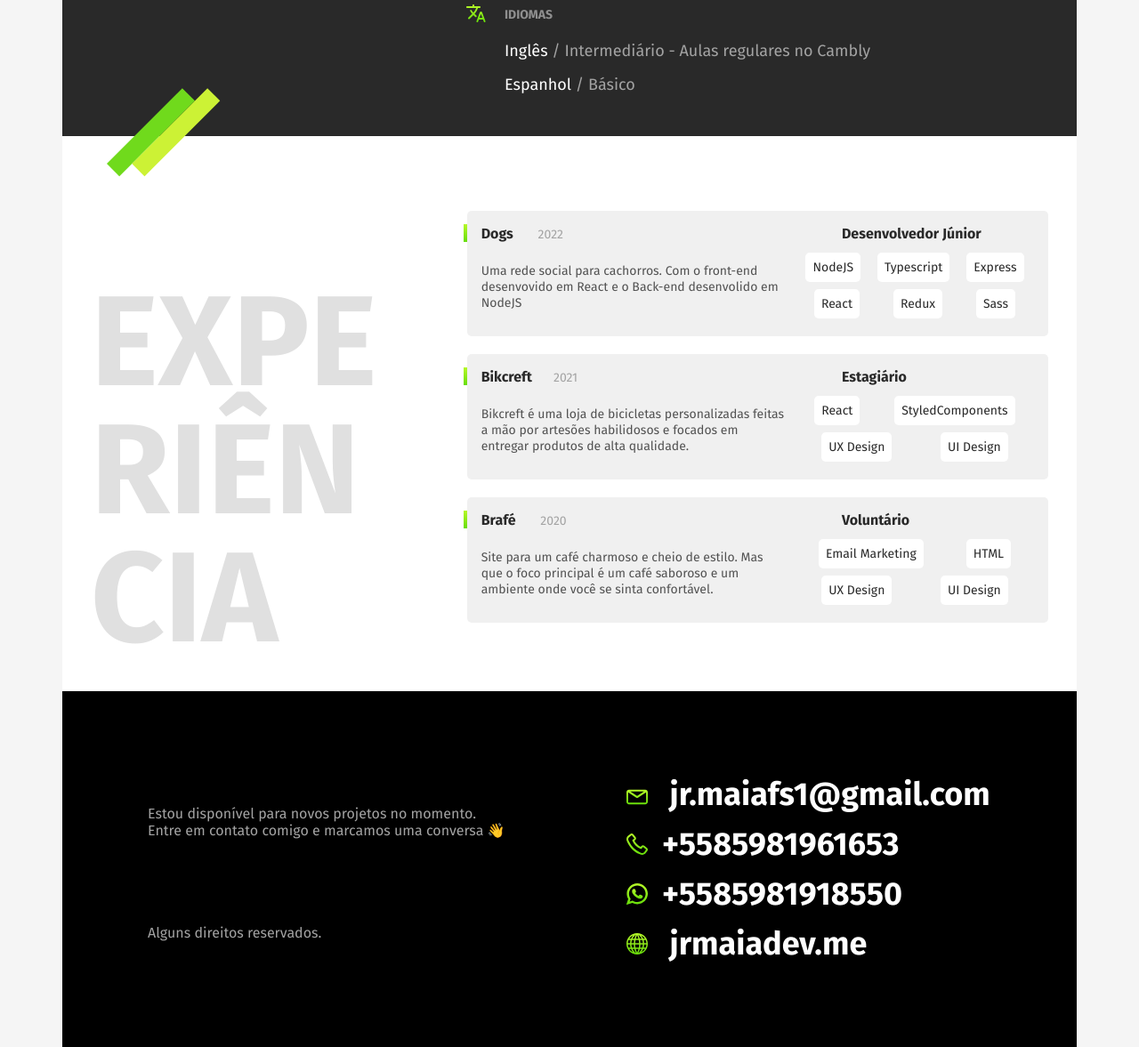
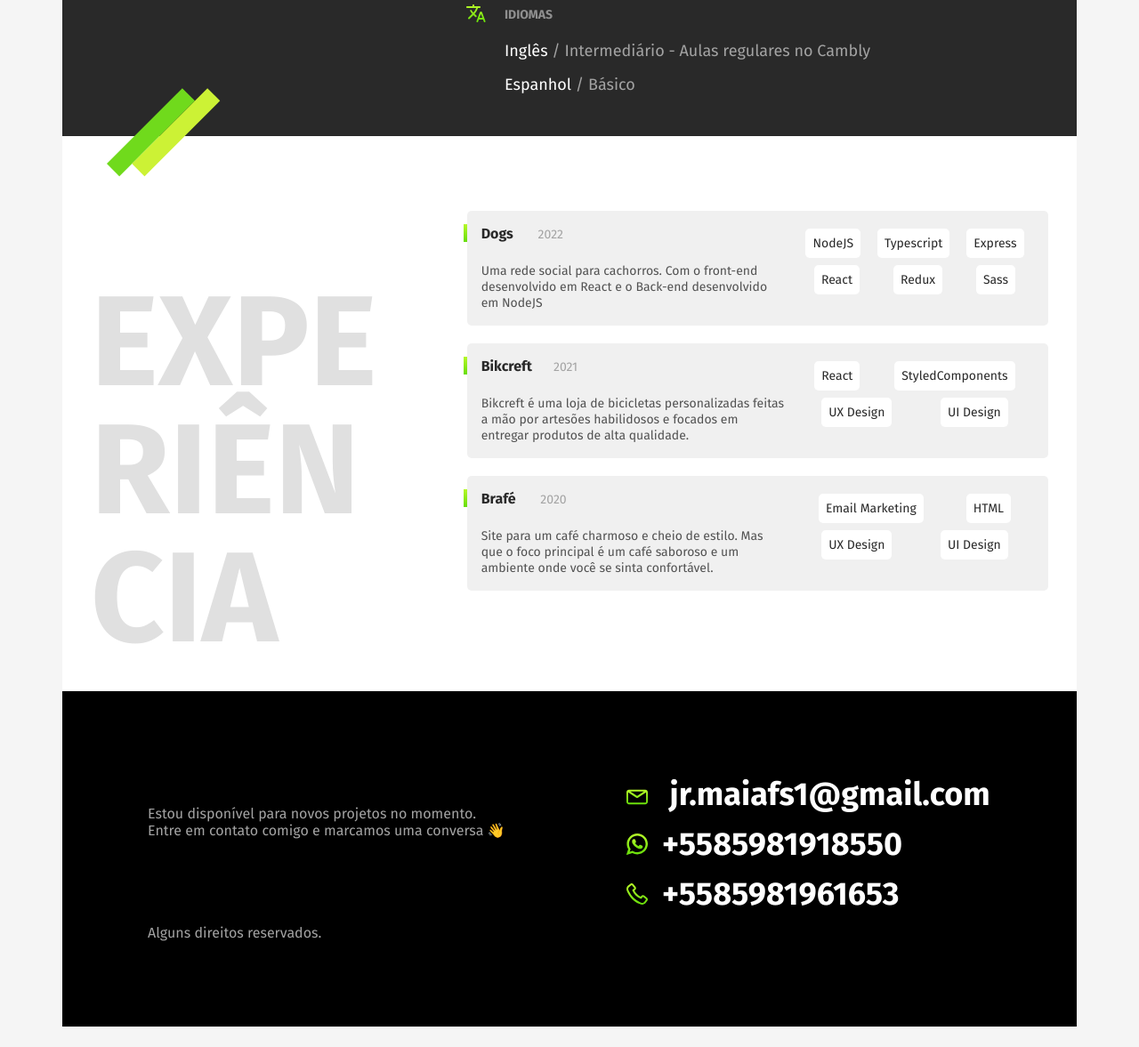
Before and after one commit to maiajrs/personal-web-curriculum, a plain HTML site: page index.html in a window 1280 px wide. Shown: the part 1314-2491 px from the top of the page at 89% size. After the commit the page ends 2468 px from the top, so only its background shows below. Drawn offline with Linux system fonts and the light colour scheme.

Commit message:
update curriculum

```diff
--- a/index.html
+++ b/index.html
@@ -99,10 +99,9 @@
         <div class="experienciaDetalhes">
           <div class="projectDescription">
             <span>Dogs <span>2022</span></span>
-            <p>Uma rede social para cachorros. Com o front-end desenvovido em React e o Back-end desenvolido em NodeJS</p>
+            <p>Uma rede social para cachorros. Com o front-end desenvolvido em React e o Back-end desenvolvido em NodeJS</p>
           </div>
           <div class="projectLanguages">
-            <span>Desenvolvedor Júnior</span>
             <div>
               <p>NodeJS</p>
               <p>Typescript</p>
@@ -119,7 +118,6 @@
             <p>Bikcreft é uma loja de bicicletas personalizadas feitas a mão por artesões habilidosos e focados em entregar produtos de alta qualidade. </p>
           </div>
           <div class="projectLanguages">
-            <span>Estagiário</span>
             <div>
               <p>React</p>
               <p>StyledComponents</p>
@@ -135,7 +133,6 @@
             <p>Site para um café charmoso e cheio de estilo. Mas que o foco principal é um café saboroso e um ambiente onde você se sinta confortável.</p>
           </div>
           <div class="projectLanguages">
-            <span>Voluntário</span>
             <div>
               <p>Email Marketing</p>
               <p>HTML</p>
@@ -155,9 +152,9 @@
       <div class="footerContact">
         <ul>
           <li><a href="mailto:jr.maiafs1@gamil.com"><img src="./assets/svg/email.svg" alt="ogo do whatsapp"> jr.maiafs1@gmail.com</a></li>
+          <li><a href="https://wa.me/+5585981918550" target="_blank"><img src="./assets/svg/whats.svg" alt="ogo do whatsapp">+5585981918550 </a></li>
           <li><a href="tel:+5585981961653"><img src="./assets/svg/phone.svg" alt="ogo do whatsapp">+5585981961653</a></li>
-          <li><a href="https://wa.me/+5585981918550" target="_blank"><img src="./assets/svg/whats.svg" alt="ogo do whatsapp">+5585981918550 </a></li>
-          <li><a href="https://www.jrmaiadev.me" target="_blank"><img src="./assets/svg/www.svg" alt="ogo do whatsapp"> jrmaiadev.me</a></li>
+          <!-- <li><a href="https://www.jrmaiadev.me" target="_blank"><img src="./assets/svg/www.svg" alt="ogo do whatsapp"> jrmaiadev.me</a></li> -->
         </ul>
       </div>
     </section>
```
